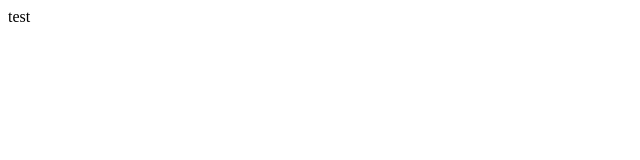
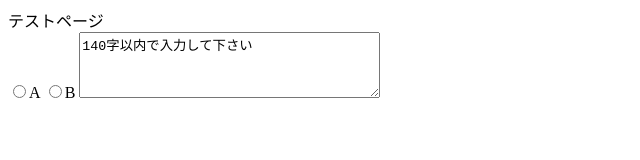
Before and after one commit to mana-na/mana-na, a plain HTML site: page index.html in a window 1280 px wide. Shown: the whole page, without its empty margins (0-640 px from the left). Drawn offline with Linux system fonts and the light colour scheme.

Commit message:
Update index.html

```diff
--- a/index.html
+++ b/index.html
@@ -1,9 +1,20 @@
 <!DOCTYPE html>
 
-<html>
- <meta charset="utf-8">
- <title>portfolio</title>
+
+
+	<html>
+	 <head>
+   <meta http-equiv="content-type"content="text/html;charset=UTF-8">
+   <title>portfolio</title>
+	 </head>
+
   <body>
-   test
- </body>
+   テストページ
+   <form>
+    <input type="radio" name="test" value="0">A
+    <input type="radio" name="test" value="1">B
+    <textarea name="comment" name="text" rows="4" cols="35">140字以内で入力して下さい</textarea>
+
+   </form>
+    </body>
 </html>
```
